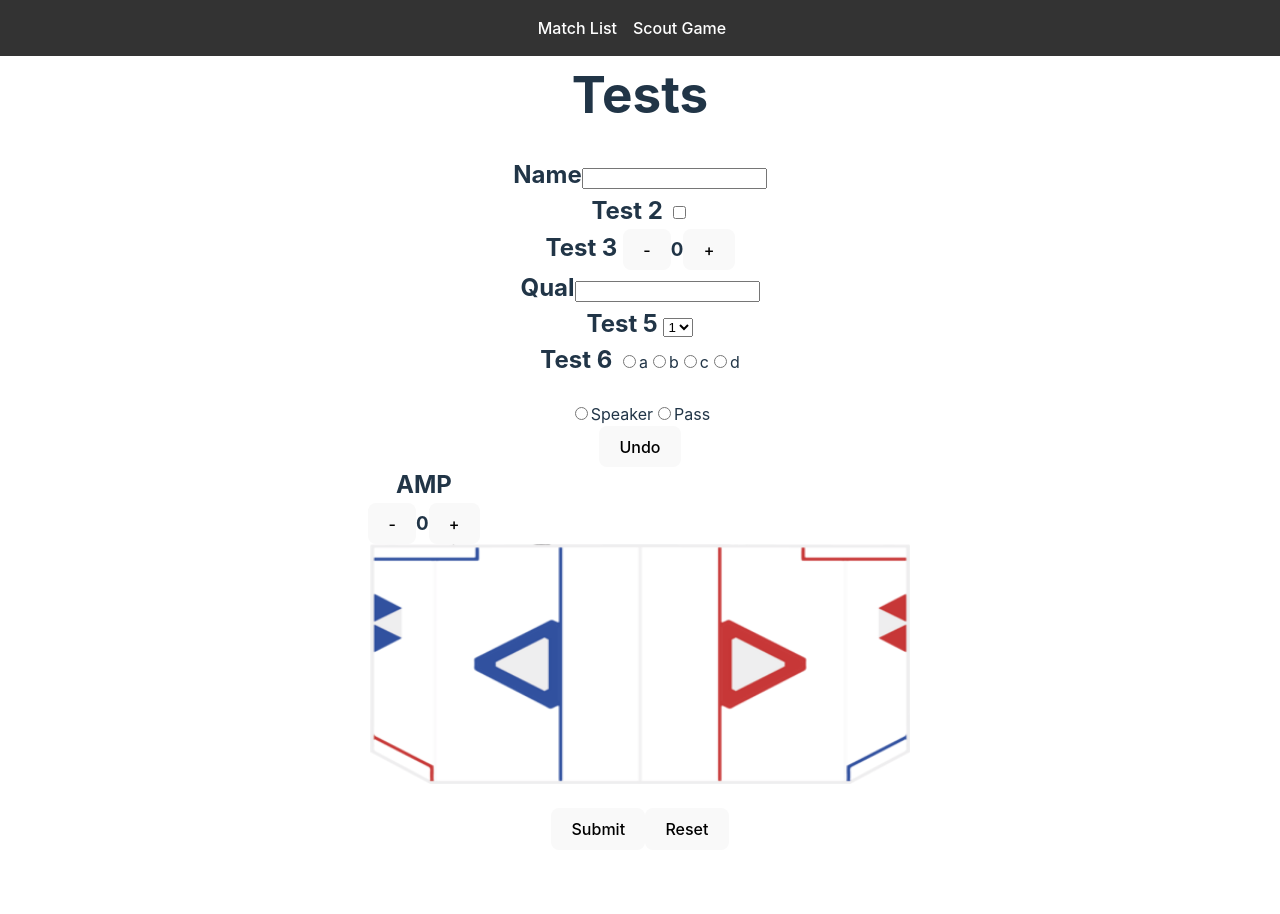
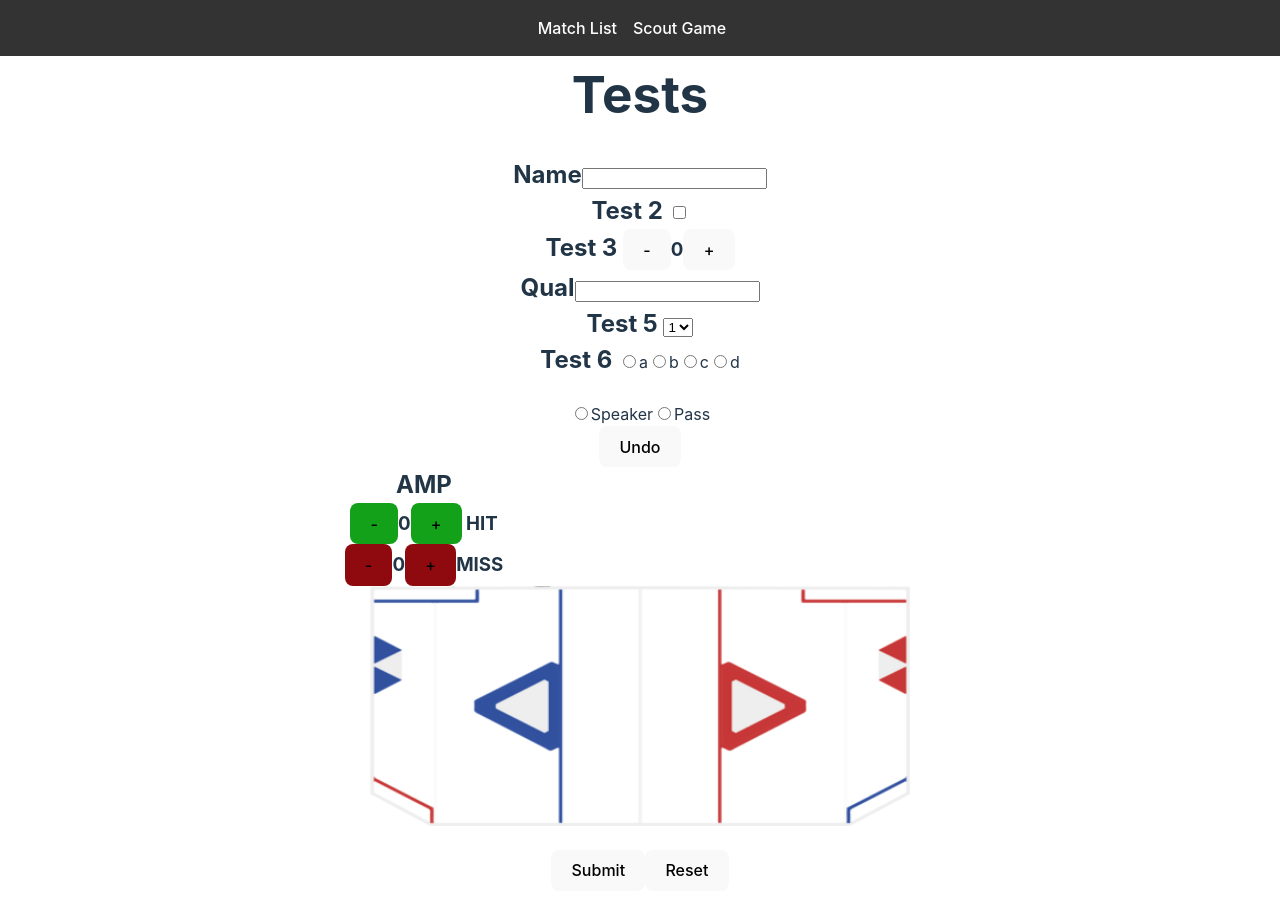
Before and after one commit to GreenBlitz/Scouting2024, a React (Vite) app in the folder application/: page /ScouterTab in a window 1280 px wide. Shown: the top 914 px of the page. Before the commit the page ends 882 px from the top, so only its background shows below. Built offline with nearby package versions, Linux system fonts and the light colour scheme.

Commit message:
Yoni - map stuff

```diff
--- a/application/src/scouter/frontend/ScoutingTab.tsx
+++ b/application/src/scouter/frontend/ScoutingTab.tsx
@@ -50,7 +50,6 @@ function ScouterTab() {
         width={540}
         height={240}
         imagePath="./src/assets/Crescendo Map Blue.png"
-        primaryButtons={{ Speaker: "yellow", Pass: "purple" }}
       />
       <button type="submit">Submit</button>
       <button type="reset">Reset</button>
--- a/application/src/scouter/frontend/querytypes/CounterQuery.tsx
+++ b/application/src/scouter/frontend/querytypes/CounterQuery.tsx
@@ -4,9 +4,10 @@ import React from "react";
 
 interface CounterQueryProps {
   name: string;
+  color?: string;
 }
 
-const CounterQuery: React.FC<CounterQueryProps> = ({ name }) => {
+const CounterQuery: React.FC<CounterQueryProps> = ({ name, color }) => {
   const localStorageKey = localStorageTabName + name;
   const initialValue = localStorage.getItem(localStorageKey) || "";
   const startingNumber = initialValue === "" ? 0 : parseInt(initialValue);
@@ -19,12 +20,20 @@ const CounterQuery: React.FC<CounterQueryProps> = ({ name }) => {
 
   return (
     <>
-      <button type="button" onClick={() => setCount(Math.max(count - 1, 0))}>
+      <button
+        type="button"
+        onClick={() => setCount(Math.max(count - 1, 0))}
+        style={{ backgroundColor: color }}
+      >
         -
       </button>
       <h3>{count}</h3>
       <input type="hidden" id={name} name={name} value={count} />
-      <button type="button" onClick={() => setCount(count + 1)}>
+      <button
+        type="button"
+        onClick={() => setCount(count + 1)}
+        style={{ backgroundColor: color }}
+      >
         +
       </button>
     </>
--- a/application/src/scouter/frontend/querytypes/MapQuery.tsx
+++ b/application/src/scouter/frontend/querytypes/MapQuery.tsx
@@ -9,7 +9,6 @@ interface MapQueryProps {
   width: number;
   height: number;
   imagePath: string;
-  primaryButtons: Record<string, string>;
 }
 interface DataPoint extends Point {
   data: string;
@@ -18,26 +17,31 @@ interface DataPoint extends Point {
 
 const pointRadius: number = 5;
 const succesfulnessOffset = [20, -60];
+
+const crescendoButtons = {
+  Speaker: "yellow",
+  Pass: "purple",
+};
+
 const MapQuery: React.FC<MapQueryProps> = ({
   name,
   width,
   height,
   imagePath,
-  primaryButtons,
   side,
 }) => {
   const localStorageKey = localStorageTabName + name + "/Points";
   const [dataPoints, setDataPoints] = useState<DataPoint[]>(
     JSON.parse(localStorage.getItem(localStorageKey) || "[]")
   );
-  const [pressedPrimary, setPressedPrimary] = useState<string>("");
+  const [pressedButton, setPressedButton] = useState<string>("");
   const [lastClickedPoint, setLastClickedPoint] = useState<Point>();
 
   const canvasRef = useRef<HTMLCanvasElement>(null);
   const context = canvasRef.current ? canvasRef.current.getContext("2d") : null;
 
   function isButtonPressed(): boolean {
-    return pressedPrimary !== "";
+    return pressedButton !== "";
   }
 
   function addPoint(point: Point, successfulness: boolean) {
@@ -47,7 +51,7 @@ const MapQuery: React.FC<MapQueryProps> = ({
     const clickedPoint: DataPoint = {
       x: point.x,
       y: point.y,
-      data: pressedPrimary,
+      data: pressedButton,
       successfulness: successfulness,
     };
     setLastClickedPoint(undefined);
@@ -68,7 +72,7 @@ const MapQuery: React.FC<MapQueryProps> = ({
     }
     context.clearRect(0, 0, width, height);
     for (let point of dataPoints) {
-      context.fillStyle = primaryButtons[point.data];
+      context.fillStyle = crescendoButtons[point.data];
       context.beginPath();
       context.arc(point.x, point.y, pointRadius, 0, 2 * Math.PI);
       context.fill();
@@ -78,6 +82,9 @@ const MapQuery: React.FC<MapQueryProps> = ({
   function handleClick(event: React.MouseEvent<HTMLCanvasElement, MouseEvent>) {
     if (!isButtonPressed()) {
       return;
+    }
+    if (pressedButton === "Pass") {
+
     }
     const clickedPoint = {
       x: event.pageX - event.currentTarget.offsetLeft,
@@ -94,16 +101,16 @@ const MapQuery: React.FC<MapQueryProps> = ({
   const buttons = (
     <div className="map-buttons">
       <div>
-        {Object.entries(primaryButtons).map((option, index) => {
+        {Object.entries(crescendoButtons).map((option, index) => {
           const buttonName = option[0];
           return (
             <React.Fragment key={index}>
               <input
                 type="radio"
-                name={name + "-primary"}
+                name={name + "-buttons"}
                 id={buttonName}
                 value={buttonName}
-                onChange={() => setPressedPrimary(buttonName)}
+                onChange={() => setPressedButton(buttonName)}
               />
               <label htmlFor={buttonName}>{buttonName}</label>
             </React.Fragment>
@@ -116,7 +123,11 @@ const MapQuery: React.FC<MapQueryProps> = ({
       <div className={side === "blue" ? "map-amp-left" : "map-amp-right"}>
         <h2>AMP</h2>
         <br />
-        <CounterQuery name={name + "/Amp"} />
+        <CounterQuery name={name + "/Amp/Hit"} color="#12a119" />
+        <h3> HIT</h3>
+        <br />
+        <CounterQuery name={name + "/Amp/Miss"} color="#8f0a0e" />
+        <h3>MISS</h3>
       </div>
     </div>
   );
```
